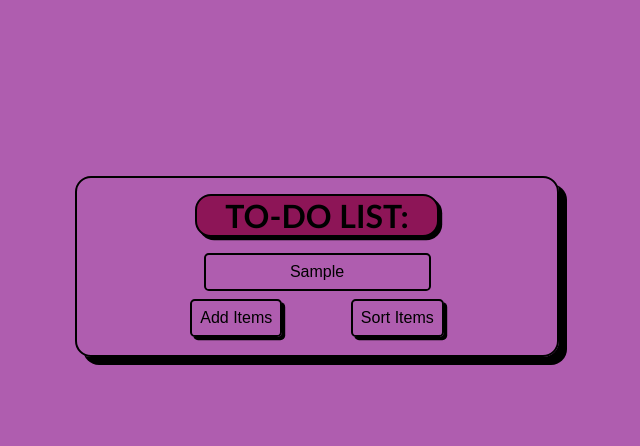
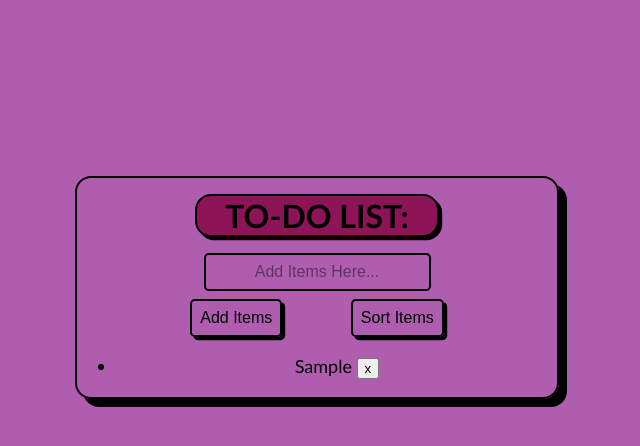
Before and after one commit to KeenoFourie/To-doList, a plain HTML site: page index.html in a window 1280 px wide. Both pictures are taken after typing "Sample" into the empty fields and a click on the button "Add Items". Shown: the whole page, without its empty margins (323-963 px from the left). Drawn offline with Linux system fonts and the light colour scheme.

Commit message:
javascript local storage and display

```diff
--- a/css/style.css
+++ b/css/style.css
@@ -67,3 +67,4 @@ body {
     background-color: rgb(141, 21, 87);
     box-shadow: none;
 }
+/* Javascript styling */
--- a/script/code.js
+++ b/script/code.js
@@ -0,0 +1,32 @@
+const sortItems = document.querySelector("#sort_button")
+const addItem = document.querySelector("#add_button")
+const Input = document.querySelector("#input_item")
+const output_list = document.querySelector("#listing_of_your_item")
+let to_DoList = []
+
+
+// Add item to local storage
+addItem.addEventListener("click", ()=> {
+    (input_item.value)
+        to_DoList.push(input_item.value)
+        input_item.value = "";
+    if(Input = "") {
+
+    }
+
+
+// local storage
+    localStorage.setItem("To-Do List", JSON.stringify(to_DoList))
+});
+
+// Add item to list below
+addItem.addEventListener("click", ()=> {
+    to_DoList.forEach( (item) => {
+        output_list.innerHTML += `
+            <li>${item} <button id="clear_button" onclick="clear()">x</button> </li>
+        `
+    })
+});
+
+// Clear button
+let clear = document.querySelector("#clear_button");
```
